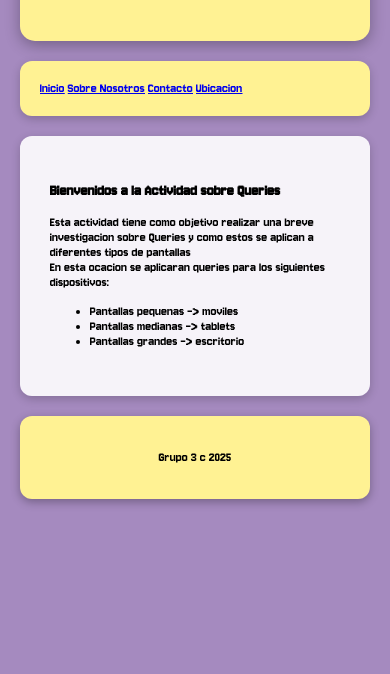
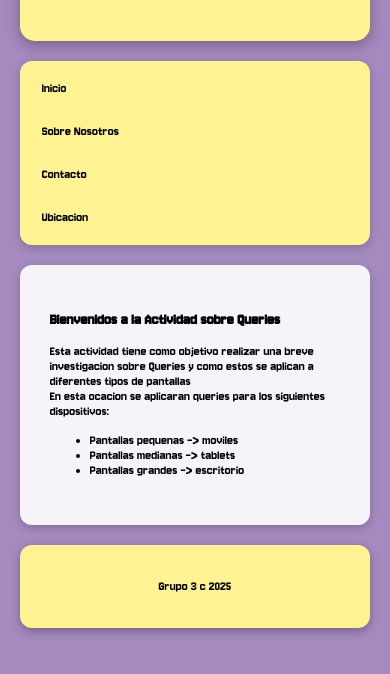
Before and after one commit to Michilinto/PRY_ACTIVIDAD_QUERIES, a plain HTML site: page index.html in a window 390 px wide. Shown: the part 98-772 px from the top of the page. Drawn offline with Linux system fonts and the light colour scheme.

Commit message:
mejoramiento de nav  en moviles

```diff
--- a/public/css/estilos.css
+++ b/public/css/estilos.css
@@ -65,10 +65,28 @@
     }
     nav {
         background-color: #FFF293;
-        padding: 20px;
+        padding: 10px;
         border-radius: 12px;
         box-shadow: 0 3px 10px rgba(0, 0, 0, 0.2);
         margin-bottom: 20px;
+        display: flex;
+        flex-direction: column;
+        gap: 0.5rem;
+    }
+    /* Estilos para los enlaces dentro del nav en móvil: columna y ancho completo */
+    nav a {
+        display: block;
+        width: 100%;
+        padding: 10px 12px;
+        border-radius: 8px;
+        text-decoration: none;
+        color: inherit;
+        background: transparent;
+        box-sizing: border-box;
+    }
+    nav a:hover,
+    nav a:focus {
+        background: rgba(0, 0, 0, 0.05);
     }
     main {
         background-color: rgba(255, 255, 255, 0.9);
```
